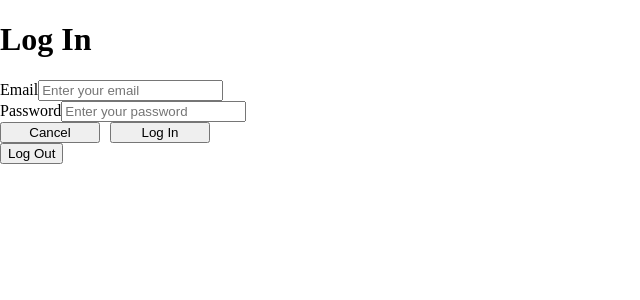
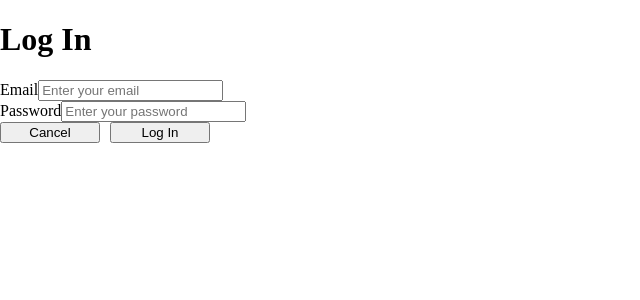
Before and after one commit to Shift3/boilerplate-client-angular, an Angular app: page /auth/login in a window 1280 px wide. Shown: the top 300 px of the page, without its empty margins (0-640 px from the left). Built offline with nearby package versions, Linux system fonts and the light colour scheme.

Commit message:
feat(login): bind `token$` to template to demonstrate login state

```diff
--- a/src/app/features/auth/login/login-presentation.component.html
+++ b/src/app/features/auth/login/login-presentation.component.html
@@ -1,8 +1,10 @@
+<ng-container *ngIf="!token">
   <app-dynamic-form
     [formConfig]="formConfig"
     [formTitle]="formTitle"
     (emitForm)="propagateForm($event)"
     (emitSubmit)="submit()"
   ></app-dynamic-form>
+</ng-container>
 
-<button (click)="logout()">Log Out</button>
+<button *ngIf="token" (click)="logout()">Log Out</button>
--- a/src/app/features/auth/login/login-presentation.component.ts
+++ b/src/app/features/auth/login/login-presentation.component.ts
@@ -17,6 +17,7 @@ import { FormGroup } from '@angular/forms';
 })
 export class LoginPresentationComponent {
   @Input() public formConfig: IFormConfig;
+  @Input() public token: string = '';
 
   @Output() public emitForm = new EventEmitter<FormGroup>();
   @Output() public emitLogout = new EventEmitter<void>();
--- a/src/app/features/auth/login/login-smart.component.ts
+++ b/src/app/features/auth/login/login-smart.component.ts
@@ -1,9 +1,12 @@
 import {
   ChangeDetectionStrategy,
   Component,
+  OnInit,
 } from '@angular/core';
 import { FormGroup } from '@angular/forms';
 import { Router } from '@angular/router';
+
+import { Observable } from 'rxjs';
 
 import { AuthService } from '@core/services/api/auth.service';
 import {
@@ -27,6 +30,7 @@ import { SaveCancelButtonConfig } from '@models/form/button';
   template: `
     <app-login-presentation
       [formConfig]="formConfig"
+      [token]="(token$ | async)"
       (emitForm)="propagateForm($event)"
       (emitSubmit)="login()"
       (emitLogout)="logout()"
@@ -34,7 +38,7 @@ import { SaveCancelButtonConfig } from '@models/form/button';
   `,
   changeDetection: ChangeDetectionStrategy.OnPush,
 })
-export class LoginSmartComponent {
+export class LoginSmartComponent implements OnInit {
   public form: FormGroup;
   public formConfig: IFormConfig = new FormConfig({
     formName: 'form',
@@ -56,12 +60,17 @@ export class LoginSmartComponent {
       }),
     ],
   });
+  public token$: Observable<string>;
 
   constructor(
     private authService: AuthService,
     private formService: FormService,
     private router: Router,
   ) { }
+
+  public ngOnInit(): void {
+    this.token$ = this.authService.getToken();
+  }
 
   public propagateForm(form: FormGroup): void {
     this.form = form;
```
Lines whose indentation alone changed are shown as unchanged.
